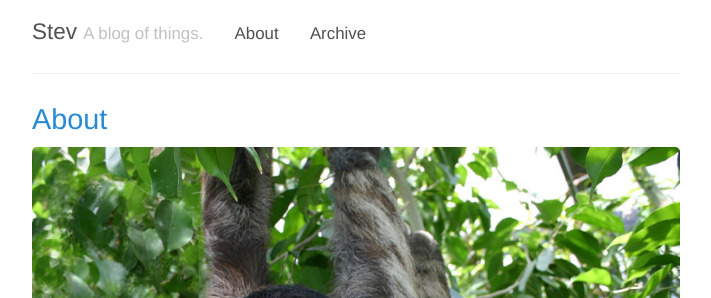
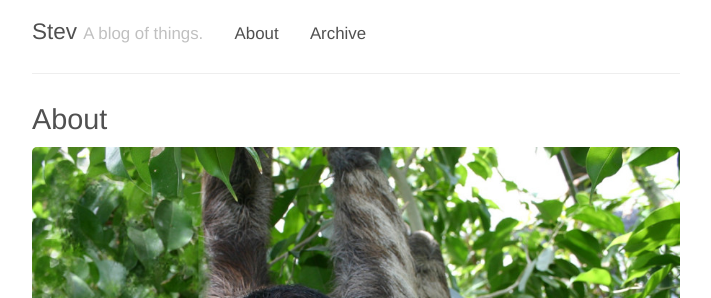
Before and after one commit to sbdchd/blog, a Jekyll site: the page built from about.html, in a window 1280 px wide. Shown: the top 298 px of the page, without its empty margins (284-995 px from the left). Built offline with Jekyll 4.4.1, drawn with Linux system fonts in a browser that asks for light colours; Markdown is read by kramdown in place of the engine named in the settings.

Commit message:
modified post-title css

```diff
--- a/public/css/poole.css
+++ b/public/css/poole.css
@@ -251,14 +251,15 @@
   margin-bottom: 2em;
 }
 
-.page-title,
-.post-title,
 .post-title a {
   color: #268bd2;
   font-weight: normal;
 }
+
 .page-title,
 .post-title {
+  color: #505050;
+  font-weight: normal;
   margin-top: 0;
 }
 
@@ -325,7 +326,7 @@
     margin-right: auto;
 }
 .test_center{
-	text-align: center;
+    text-align: center;
 }
 
 @media screen and (min-width: 30em){
@@ -337,8 +338,8 @@
 
 a[href^=http]:after {
       content:" (" attr(href) ") ";
-	  color: #000000;
-	  background: none;
+      color: #000000;
+      background: none;
 }
 
 .masthead-title:after {
```
